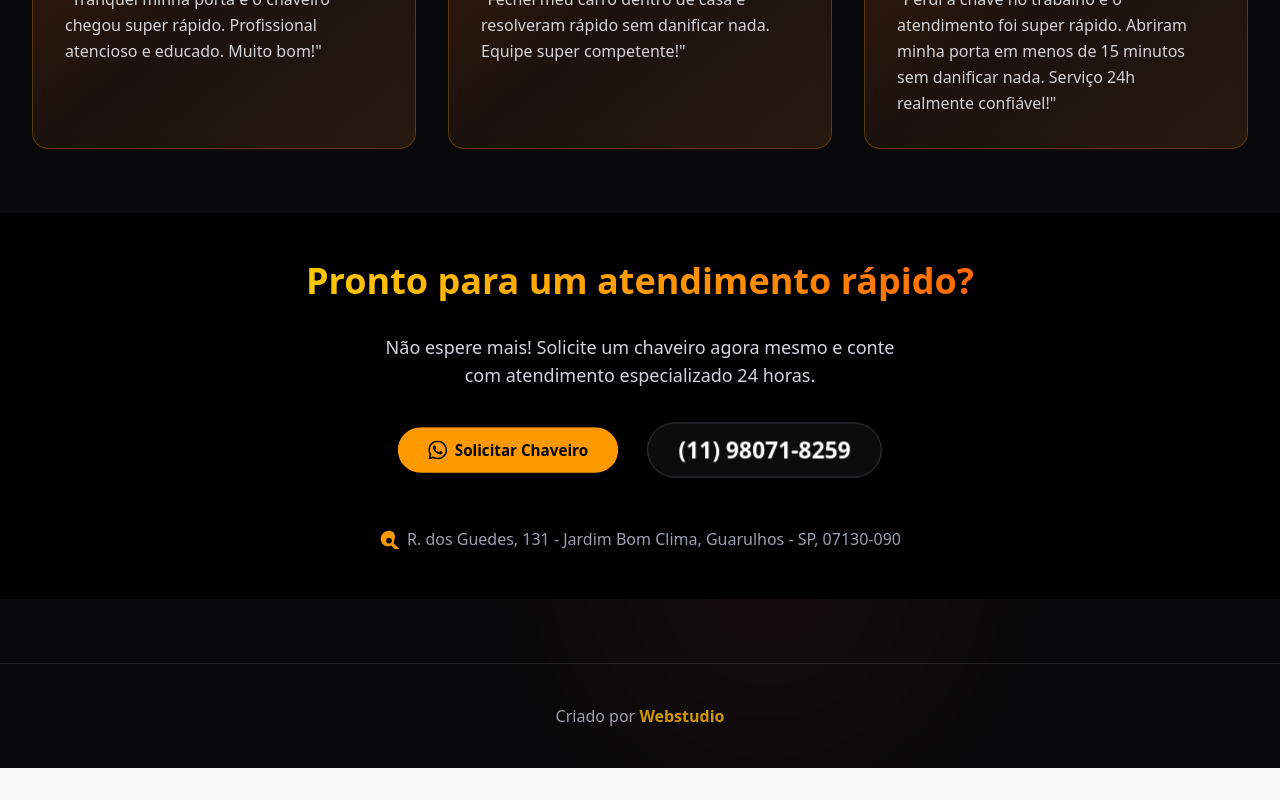
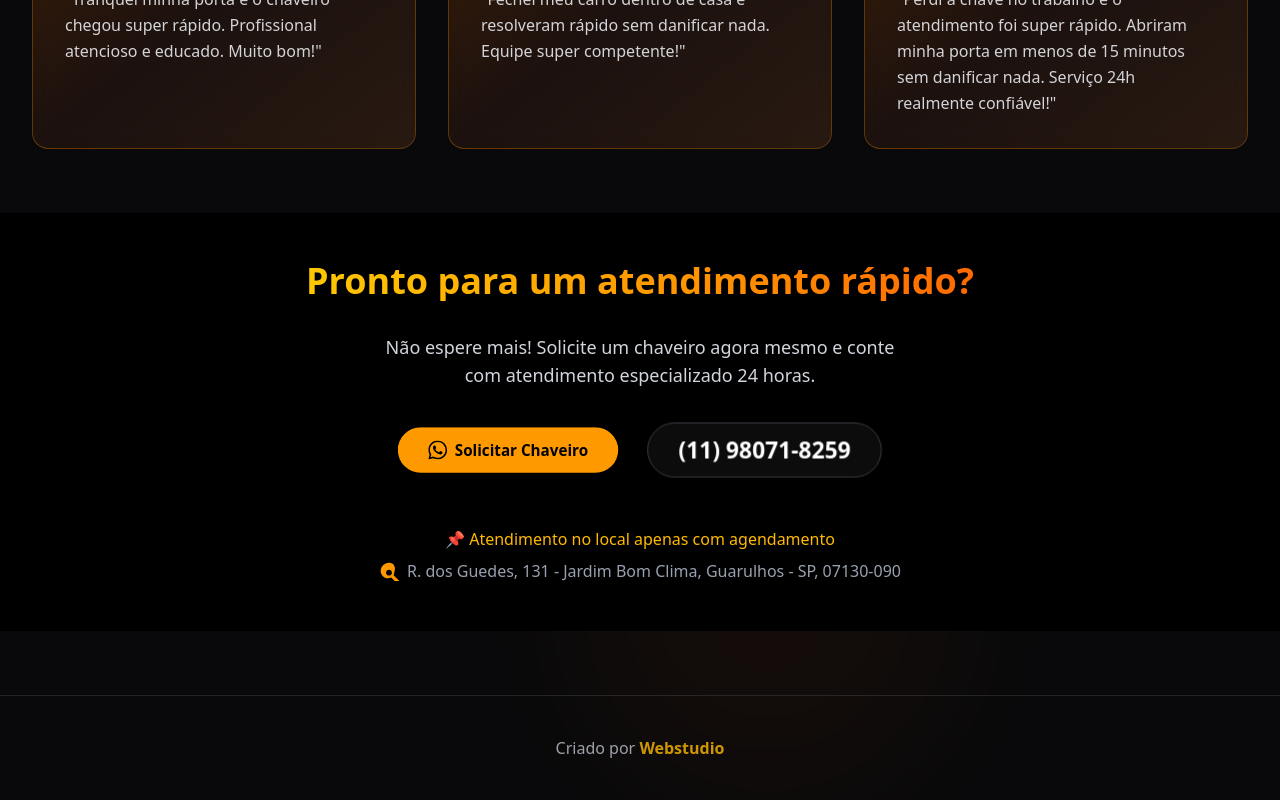
Before and after one commit to maringamapas/DS-CHAVEIROS, a Next.js app: page / in a window 1280 px wide. Shown: the part 1077-1877 px from the top of the page. Before the commit the page ends 1845 px from the top, so only its background shows below. Built offline with nearby package versions, Linux system fonts and the light colour scheme.

Commit message:
feat: add appointment notice above address in footer CTA
Add "📌 Local service by appointment only" text in amber for attention.

Co-authored-by: CHL <229381294+maringamapas@users.noreply.github.com>

```diff
--- a/components/footer-cta.tsx
+++ b/components/footer-cta.tsx
@@ -65,6 +65,9 @@ export default function FooterCTA() {
         transition={{ delay: 0.4, duration: 0.6 }}
         className="text-center mt-4"
       >
+        <p className="text-amber-400 text-sm md:text-base mb-2">
+          📌 Atendimento no local apenas com agendamento
+        </p>
         <p className="text-gray-400 text-sm md:text-base flex items-center justify-center gap-2">
           <svg className="h-5 w-5 text-amber-500" fill="currentColor" viewBox="0 0 24 24">
             <path d="M12 2C6.48 2 2 6.48 2 12c0 4.84 3.94 8.75 8.75 8.75 1.395 0 2.745-.348 3.910-.965l7.08 7.08c.585.585 1.535.585 2.12 0l.707-.707c.586-.585.586-1.535 0-2.12l-7.08-7.08c.617-1.165.965-2.515.965-3.91C20.75 5.94 16.84 2 12 2zm0 15.5c-1.93 0-3.5-1.57-3.5-3.5s1.57-3.5 3.5-3.5 3.5 1.57 3.5 3.5-1.57 3.5-3.5 3.5z" />
```
